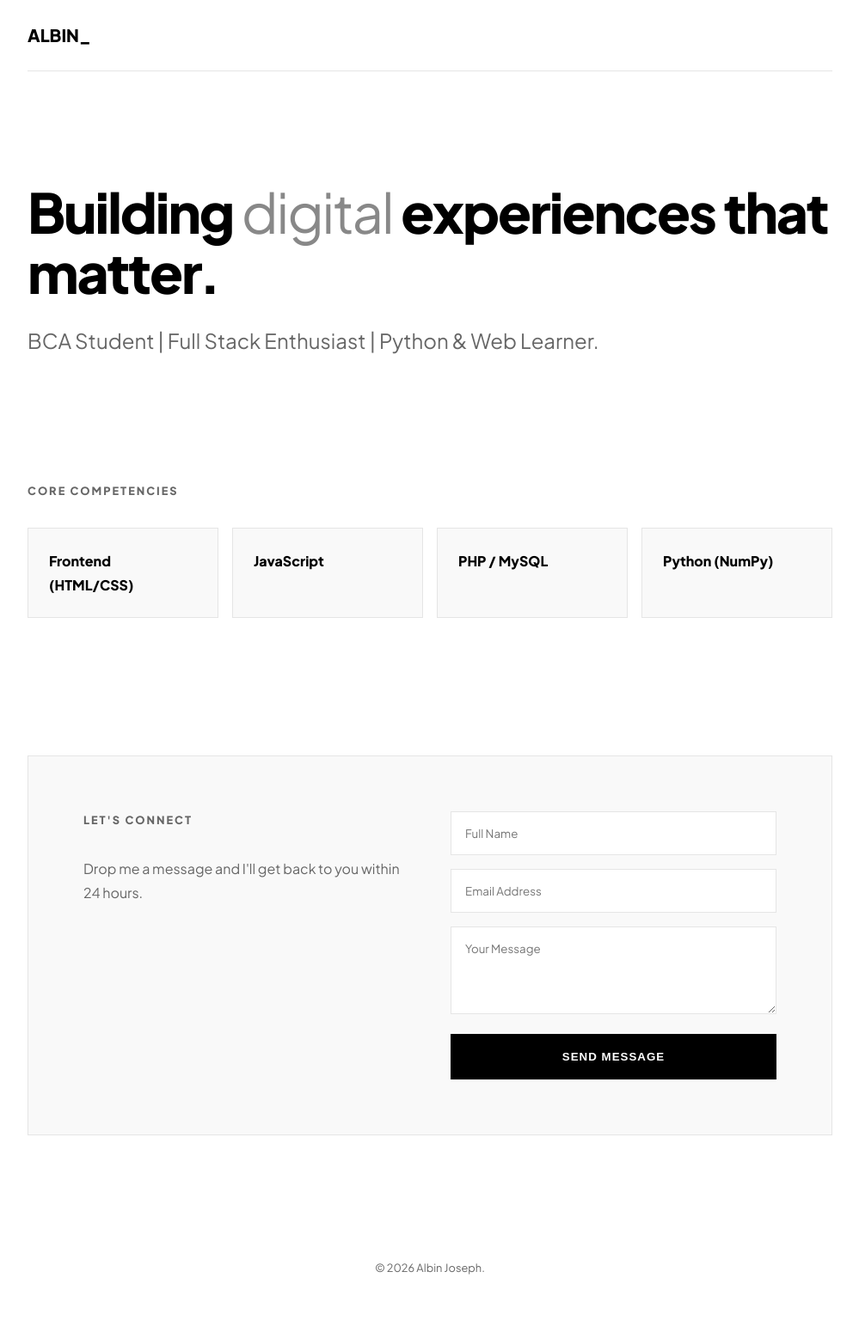
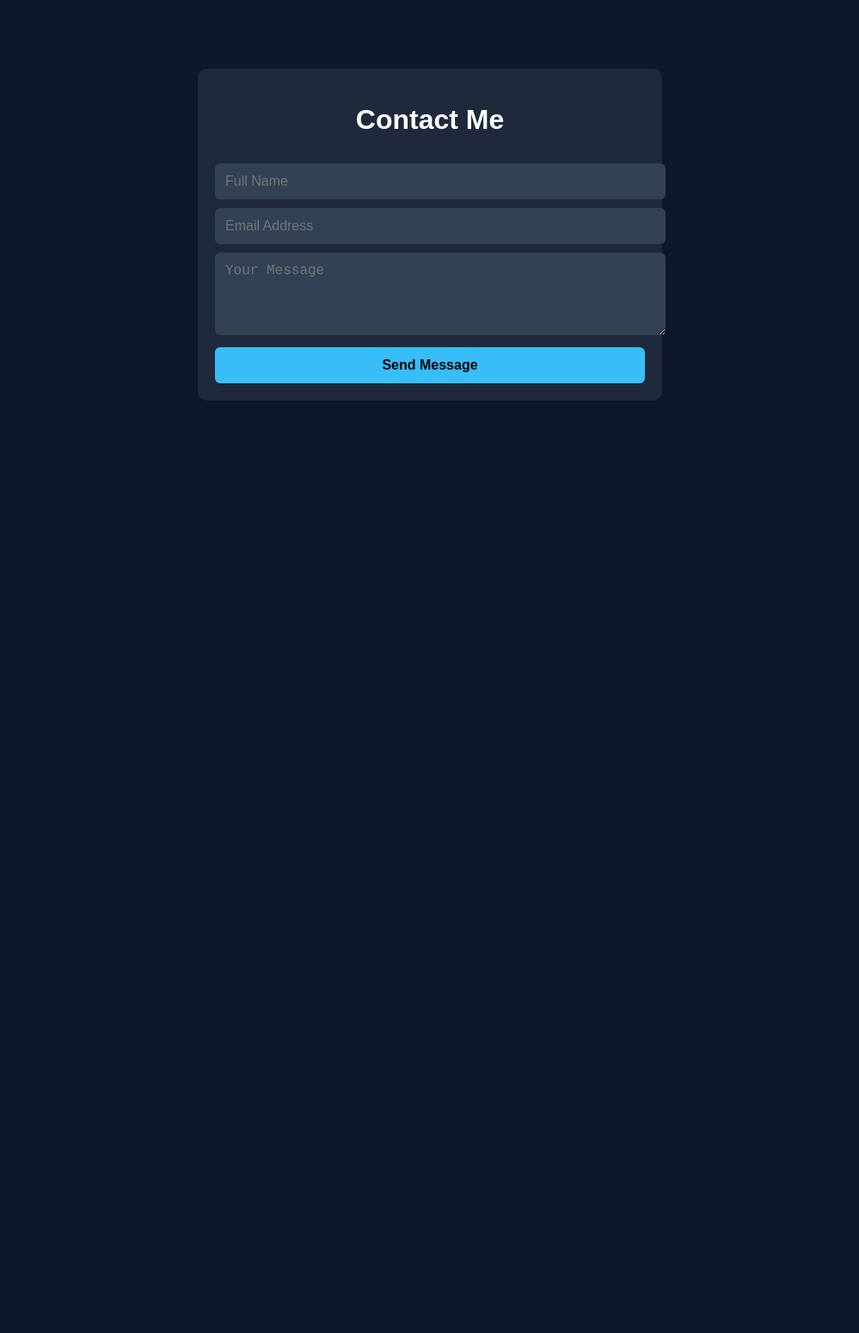
Before and after one commit to AlbinJoseph07/portfolio, a plain HTML site: page index.html in a window 1280 px wide. Shown: the whole page at 86% size, without its empty margins (140-1139 px from the left). After the commit the page ends 800 px from the top, so only its background shows below. Drawn offline with Linux system fonts and the light colour scheme.

Commit message:
Update index.html

```diff
--- a/index.html
+++ b/index.html
@@ -2,129 +2,118 @@
 <html lang="en">
 <head>
     <meta charset="UTF-8">
+    <title>Albin | Portfolio</title>
     <meta name="viewport" content="width=device-width, initial-scale=1.0">
-    <title>Albin | Software Developer Portfolio</title>
-    <link href="https://fonts.googleapis.com/css2?family=Plus+Jakarta+Sans:wght@300;400;600;800&display=swap" rel="stylesheet">
+
     <style>
-        :root {
-            --bg: #ffffff;              /* Pure White */
-            --bg-off: #f9f9f9;          /* Off-White */
-            --text-main: #000000;       /* Solid Black */
-            --text-muted: #666666;      /* Grey */
-            --border: #e5e5e5;          /* Light Border */
-            --primary: #000000;         /* Black Buttons */
+        body {
+            font-family: Arial, sans-serif;
+            background: #0f172a;
+            color: #fff;
+            margin: 0;
+            padding: 0;
         }
 
-        * { box-sizing: border-box; margin: 0; padding: 0; }
-        body {
-            font-family: 'Plus Jakarta Sans', sans-serif;
-            background-color: var(--bg);
-            color: var(--text-main);
-            line-height: 1.7;
+        .container {
+            max-width: 500px;
+            margin: 80px auto;
+            padding: 20px;
+            background: #1e293b;
+            border-radius: 10px;
         }
 
-        .container { max-width: 1000px; margin: 0 auto; padding: 0 2rem; }
+        h1 {
+            text-align: center;
+        }
 
-        nav { padding: 1.5rem 0; display: flex; justify-content: space-between; align-items: center; border-bottom: 1px solid var(--border); }
-        .logo { font-weight: 800; font-size: 1.25rem; color: var(--text-main); }
-
-        header { padding: 8rem 0 4rem; text-align: left; }
-        h1 { font-size: 4rem; font-weight: 800; line-height: 1.1; letter-spacing: -2px; margin-bottom: 1.5rem; }
-        .highlight { color: #888; font-weight: 400; }
-        .tagline { font-size: 1.5rem; color: var(--text-muted); }
-
-        section { padding: 5rem 0; }
-        h2 { font-size: 0.8rem; text-transform: uppercase; letter-spacing: 2px; margin-bottom: 2rem; color: var(--text-muted); }
-
-        .skills-grid { display: grid; grid-template-columns: repeat(auto-fill, minmax(180px, 1fr)); gap: 1rem; }
-        .skill-item {
-            background: var(--bg-off);
-            padding: 1.5rem;
-            border: 1px solid var(--border);
-            font-weight: 700;
-            transition: 0.3s;
+        input, textarea, button {
+            width: 100%;
+            padding: 12px;
+            margin-top: 10px;
+            border-radius: 6px;
+            border: none;
+            font-size: 16px;
         }
-        .skill-item:hover { background: #000; color: #fff; }
-
-        .contact-wrapper {
-            background: var(--bg-off);
-            padding: 4rem;
-            border: 1px solid var(--border);
-            display: grid;
-            grid-template-columns: 1fr 1fr;
-            gap: 3rem;
-        }
-        @media (max-width: 768px) { .contact-wrapper { grid-template-columns: 1fr; padding: 2rem; } }
 
         input, textarea {
-            width: 100%; padding: 1rem; margin-bottom: 1rem;
-            background: white; border: 1px solid var(--border);
-            font-family: inherit;
+            background: #334155;
+            color: white;
         }
 
         button {
-            background: var(--primary); color: white; padding: 1.2rem; border: none;
-            font-weight: 800; text-transform: uppercase; letter-spacing: 1px;
-            cursor: pointer; width: 100%; transition: 0.3s;
+            background: #38bdf8;
+            color: black;
+            cursor: pointer;
+            font-weight: bold;
         }
-        button:hover { background: #333; }
+
+        button:hover {
+            background: #0ea5e9;
+        }
 
         #toast {
-            position: fixed; bottom: 2rem; right: 2rem; padding: 1rem 2rem;
-            background: #000; color: white; font-weight: 600; display: none;
+            display: none;
+            margin-top: 15px;
+            padding: 10px;
+            background: #22c55e;
+            color: black;
+            text-align: center;
+            border-radius: 6px;
         }
     </style>
 </head>
 <body>
 
     <div class="container">
-        <nav><div class="logo">ALBIN_</div></nav>
+        <h1>Contact Me</h1>
 
-        <header>
-            <h1>Building <span class="highlight">digital</span> experiences that matter.</h1>
-            <p class="tagline">BCA Student | Full Stack Enthusiast | Python & Web Learner.</p>
-        </header>
+        <form id="portfolio-form">
+            <input type="text" name="name" placeholder="Full Name" required>
+            <input type="email" name="email" placeholder="Email Address" required>
+            <textarea name="message" rows="4" placeholder="Your Message" required></textarea>
+            <button type="submit">Send Message</button>
+        </form>
 
-        <section>
-            <h2>Core Competencies</h2>
-            <div class="skills-grid">
-                <div class="skill-item">Frontend (HTML/CSS)</div>
-                <div class="skill-item :hover">JavaScript</div>
-                <div class="skill-item">PHP / MySQL</div>
-                <div class="skill-item">Python (NumPy)</div>
-            </div>
-        </section>
-
-        <section id="contact">
-            <div class="contact-wrapper">
-                <div>
-                    <h2>Let's Connect</h2>
-                    <p style="color: var(--text-muted);">Drop me a message and I'll get back to you within 24 hours.</p>
-                </div>
-                <form id="portfolio-form">
-                    <input type="text" placeholder="Full Name" required>
-                    <input type="email" placeholder="Email Address" required>
-                    <textarea rows="4" placeholder="Your Message" required></textarea>
-                    <button type="submit" id="submit-btn">Send Message</button>
-                </form>
-            </div>
-        </section>
-
-        <footer style="padding: 4rem 0; text-align: center; color: var(--text-muted); font-size: 0.8rem;">
-            &copy; 2026 Albin Joseph.
-        </footer>
+        <div id="toast">Message sent successfully ✅</div>
     </div>
 
-    <div id="toast">✅ Message Sent!</div>
+    <script>
+        document.getElementById('portfolio-form').addEventListener('submit', async function(e) {
+            e.preventDefault();
 
-    <script>
-        document.getElementById('portfolio-form').addEventListener('submit', function(e) {
-            e.preventDefault();
-            const toast = document.getElementById('toast');
-            toast.style.display = 'block';
-            setTimeout(() => { toast.style.display = 'none'; }, 4000);
-            this.reset();
+            const formData = {
+                name: this.name.value,
+                email: this.email.value,
+                message: this.message.value
+            };
+
+            try {
+                const response = await fetch(
+                    " https://portfolio-backend-ovx7.onrender.com",
+                    {
+                        method: "POST",
+                        headers: {
+                            "Content-Type": "application/json"
+                        },
+                        body: JSON.stringify(formData)
+                    }
+                );
+
+                if (response.ok) {
+                    document.getElementById('toast').style.display = 'block';
+                    setTimeout(() => {
+                        document.getElementById('toast').style.display = 'none';
+                    }, 3000);
+                    this.reset();
+                } else {
+                    alert("Failed to send message ❌");
+                }
+            } catch (error) {
+                alert("Server error ❌");
+                console.error(error);
+            }
         });
     </script>
+
 </body>
 </html>
```
